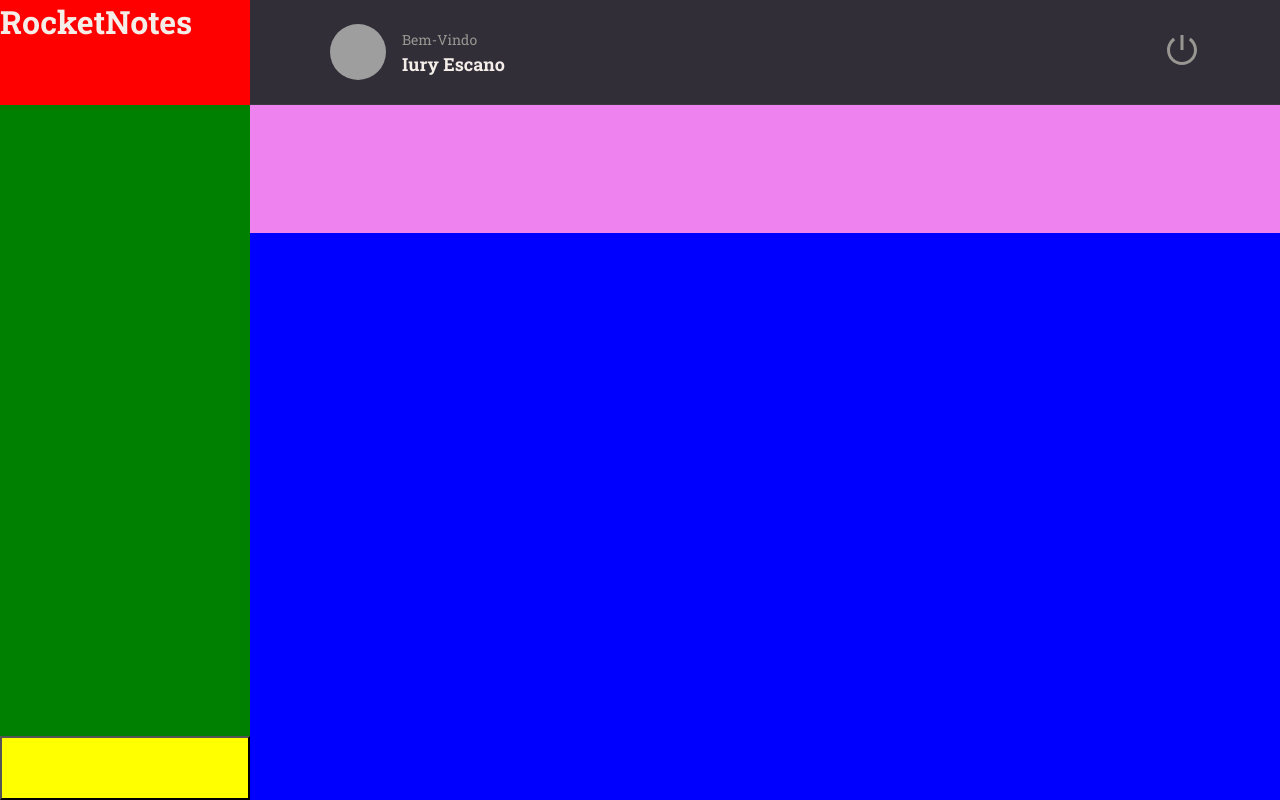
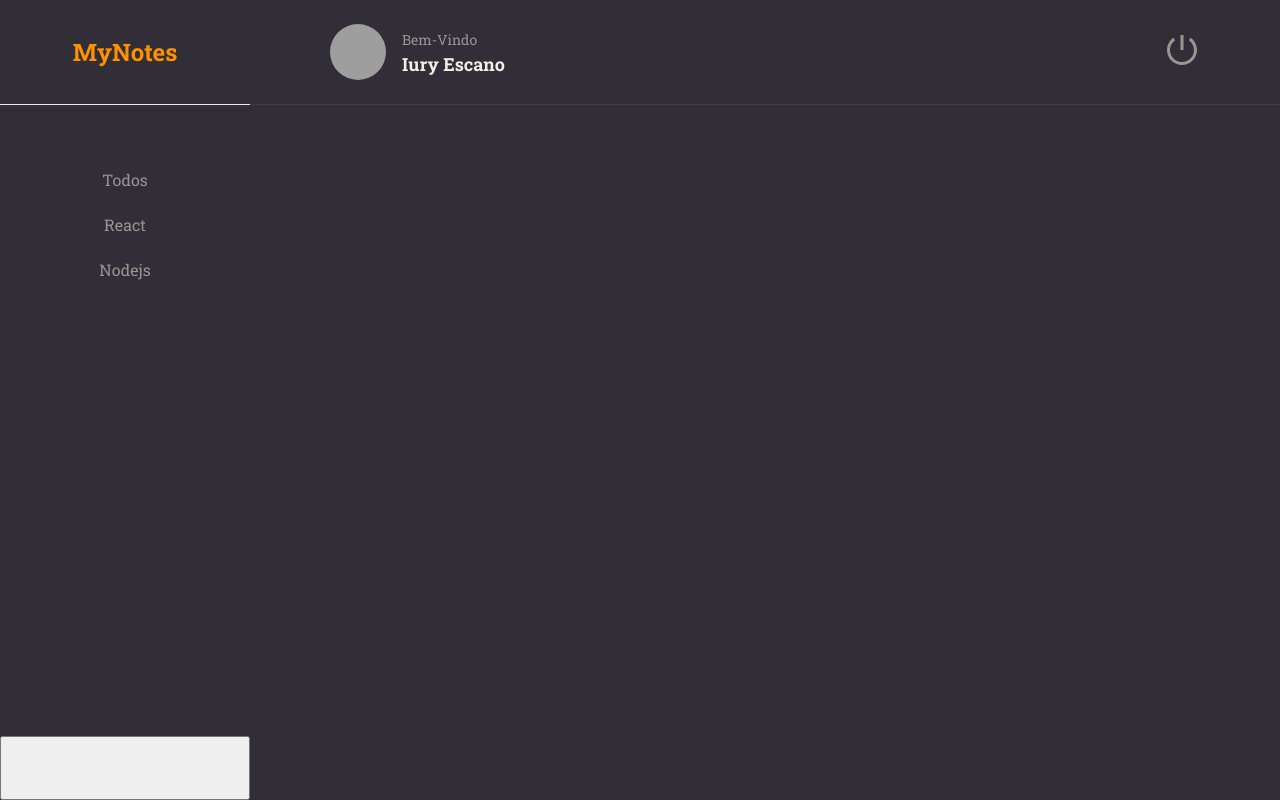
Before and after one commit to iuryescano/MyNotes, a React (Vite) app: page / in a window 1280 px wide. Built offline with nearby package versions, Linux system fonts and the light colour scheme; grey boxes are pictures that could not be loaded.

Commit message:
IsActive adding in ButtonText and Menu is created in Home

```diff
--- a/src/components/ButtonText/index.jsx
+++ b/src/components/ButtonText/index.jsx
@@ -1,8 +1,8 @@
 import { Container } from "./styles";
 
-export function ButtonText({  title, ...rest}) {
+export function ButtonText({  title, isActive = false, ...rest}) {
     return(
-        <Container {...rest} type="button">
+        <Container {...rest} type="button" isActive={isActive}>
             {title}
         </Container>
     );
--- a/src/components/ButtonText/styles.js
+++ b/src/components/ButtonText/styles.js
@@ -2,7 +2,7 @@
 
 export const Container = styled.button`
     background: none;
-    color: ${({ theme }) => theme.COLORS.ORANGE};
+    color: ${({ theme, isActive }) => isActive ? theme.COLORS.ORANGE : theme.COLORS.GRAY_100};
 
     border:none;
     font-size: 16px;
--- a/src/pages/Home/index.jsx
+++ b/src/pages/Home/index.jsx
@@ -1,18 +1,23 @@
 import { Container, Brand, Menu, Search, Content, NewNote } from './styles';
 
 import { Header } from '../../components/Header';
+import { ButtonText } from '../../components/ButtonText';
+
+
 
 export function Home(){
     return(
         <Container>
             <Brand>
-                <h1>RocketNotes</h1>
+                <h1>MyNotes</h1>
             </Brand>
 
         <Header/>
 
         <Menu>
-
+            <li><ButtonText title="Todos" /></li>
+            <li><ButtonText title="React" /></li>
+            <li><ButtonText title="Nodejs" /></li>
         </Menu>
 
         <Search>
--- a/src/pages/Home/styles.js
+++ b/src/pages/Home/styles.js
@@ -14,25 +14,42 @@
 
 export const Brand  = styled.div`
     grid-area: brand;
-    background: red;
+
+    display: flex;
+    justify-content: center;
+    align-items: center;
+
+    border-bottom-width: 1px;
+    border-bottom-style: solid;
+    border-bottom-color: ${({ theme }) => theme.COLORS.GRAY_700};
+    background-color: ${({ theme }) => theme.COLORS.GRAY_900};
+
+    > h1 {
+        font-size: 24px;
+        color: ${({ theme }) => theme.COLORS.ORANGE};
+    }
 `;
 
 export const Menu = styled.ul`
     grid-area: menu;
-    background: green;
+    background-color: ${({ theme }) => theme.COLORS.GRAY_900};
+
+    padding-top: 64px;
+    text-align: center;
+
+    > li {
+        margin-bottom: 24px;
+    }
 `;
 
 export const Search = styled.div`
     grid-area: search;
-    background: violet;
 `;
 
 export const Content = styled.div`
     grid-area: content;
-    background: blue;
 `;
 
 export const NewNote = styled.button`
     grid-area: newnote;
-    background: yellow;
 `;
```
